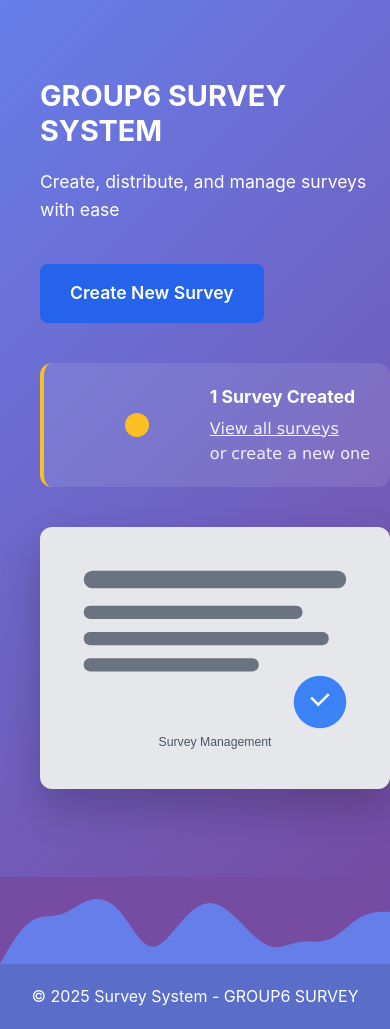
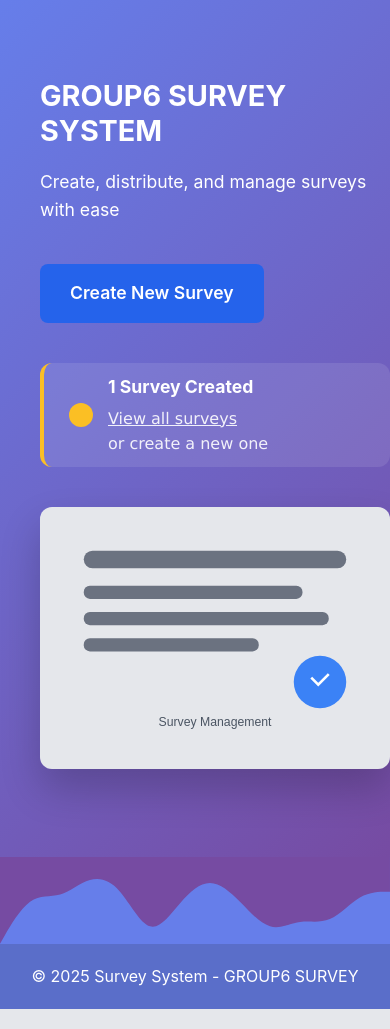
Before and after one commit to Danielambrose-web/GROUP6-Survey-Application, a Flask app: page / in a window 390 px wide. Shown: the part 51-1080 px from the top of the page. Run offline with Flask 3, Linux system fonts and the light colour scheme; data comes from the database, SQL or seed files in the repository.

Commit message:
Update styles.css

```diff
--- a/static/styles.css
+++ b/static/styles.css
@@ -331,7 +331,7 @@ a {
     height: 24px;
     background: #fbbf24;
     border-radius: 50%;
-    margin: 0 auto;
+    margin: 0 15px;
     flex-shrink: 0;
 }
 
@@ -1192,4 +1192,7 @@ a {
     .features-title {
         font-size: 2rem;
     }
+    .status-message {
+    padding: 10px;
 }
+}
```
